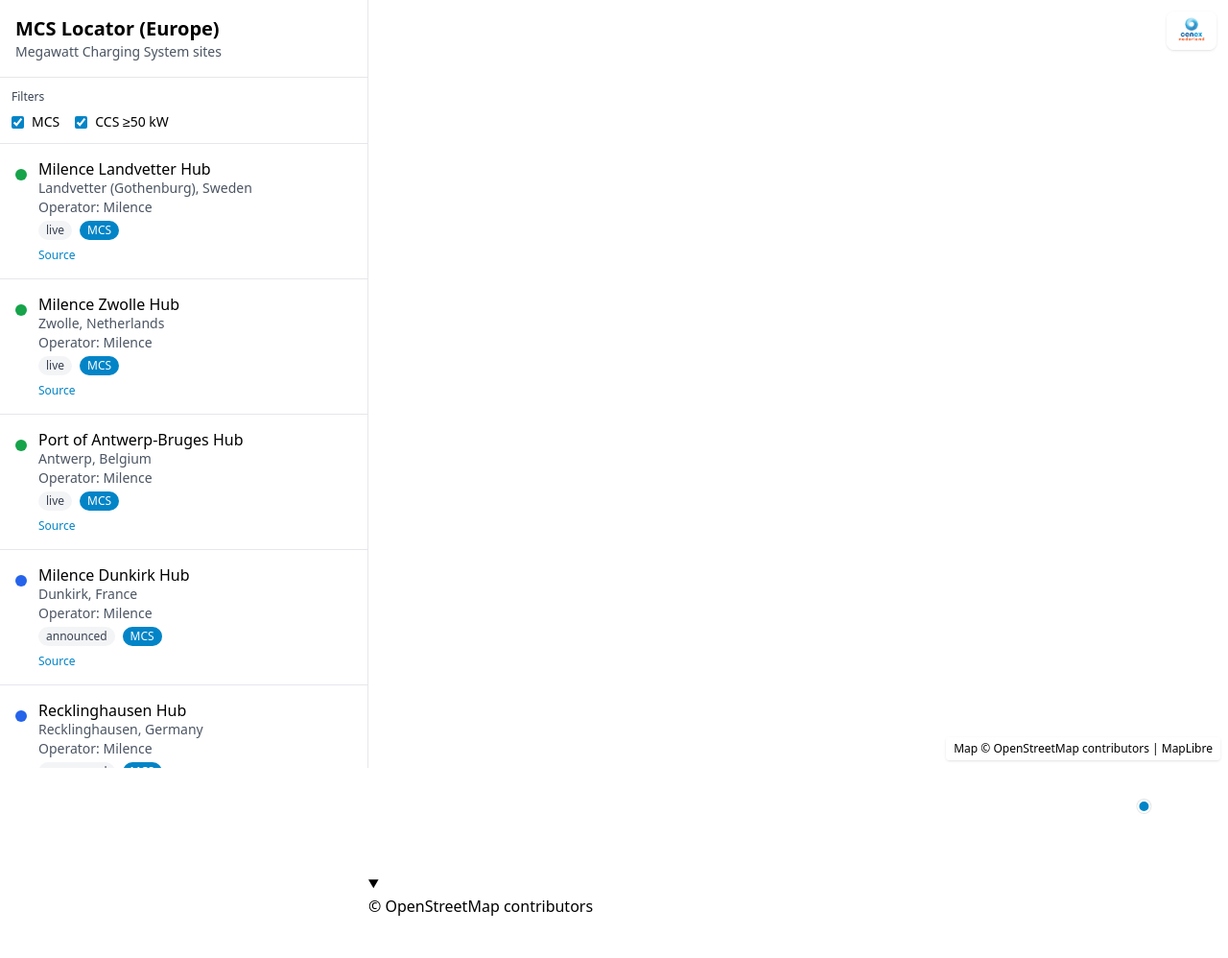
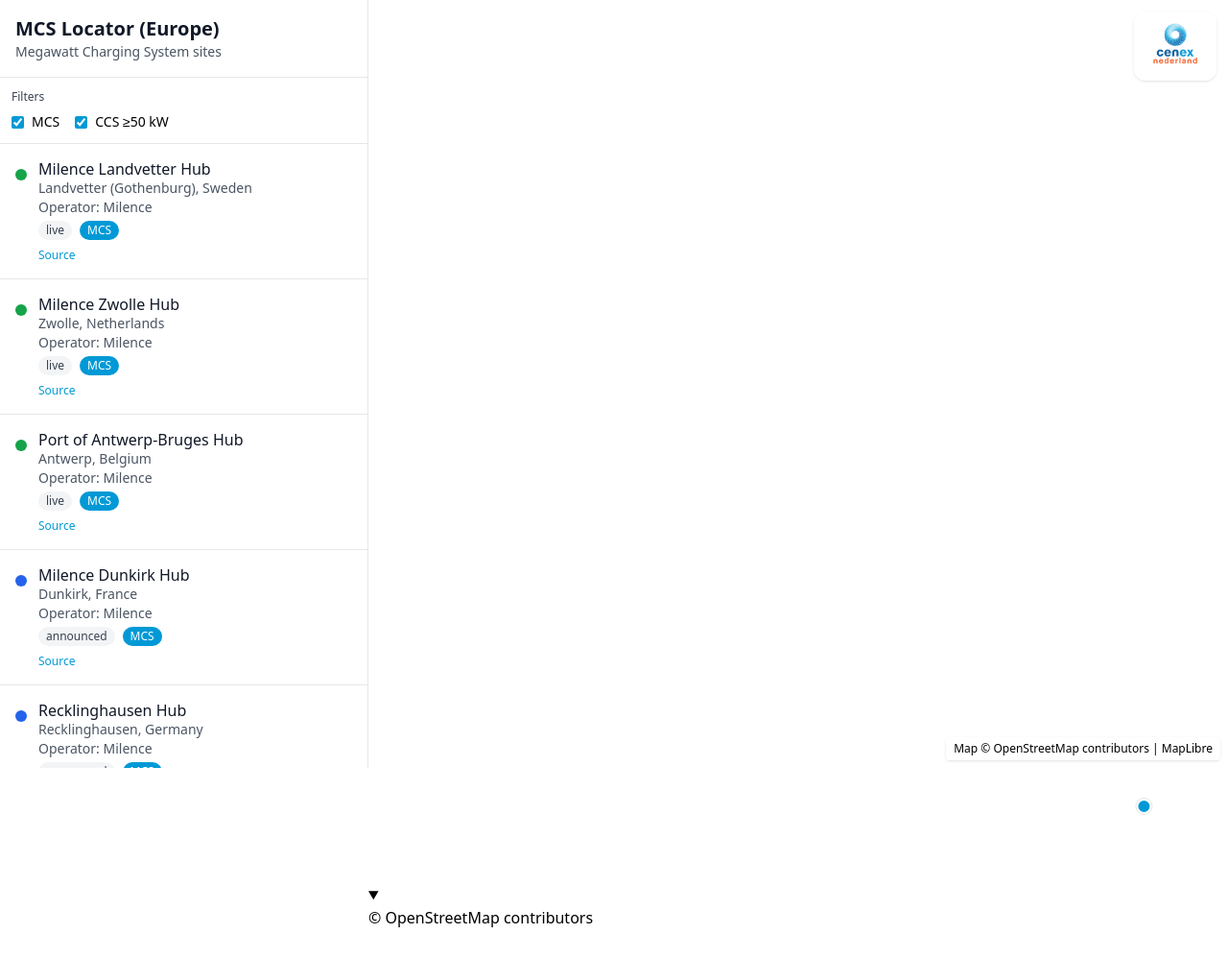
Before and after one commit to webforce-studio/mcs-ccs-locator-europe, a plain HTML site: page output/index.html in a window 1280 px wide. Shown: the top 998 px of the page at 96% size. Drawn offline with nearby package versions, Linux system fonts and the light colour scheme; no server answers.

Commit message:
feat(ui): enlarge logo and apply brand blue styling

```diff
--- a/output/index.html
+++ b/output/index.html
@@ -7,28 +7,29 @@
   <link href="vendor/maplibre-gl.css" rel="stylesheet" />
   <script src="https://cdn.tailwindcss.com"></script>
   <style>
+    :root { --brand: #0099D6; }
     html, body { height: 100%; }
     #map { height: 100%; }
-    .marker { width: 14px; height: 14px; border-radius: 9999px; border: 2px solid white; box-shadow: 0 0 0 1px rgba(0,0,0,0.1); }
-    .card-active { outline: 2px solid #0ea5e9; }
+    .marker { width: 16px; height: 16px; border-radius: 9999px; border: 2px solid white; box-shadow: 0 0 0 1px rgba(0,0,0,0.1); }
+    .card-active { outline: 2px solid var(--brand); }
   </style>
 </head>
 <body class="h-full">
-  <div class="h-full flex">
-    <aside class="w-96 max-w-full border-r border-gray-200 bg-white flex flex-col">
+  <div class="h-full flex bg-white">
+    <aside class="w-96 max-w-full border-r border-gray-200 bg-white/95 backdrop-blur-sm flex flex-col">
       <div class="p-4 border-b">
-        <h1 class="text-xl font-semibold">MCS Locator (Europe)</h1>
+        <h1 class="text-xl font-semibold text-gray-900">MCS Locator (Europe)</h1>
         <p class="text-sm text-gray-600">Megawatt Charging System sites</p>
       </div>
       <div class="p-3 border-b">
         <div class="text-xs font-medium text-gray-700 mb-2">Filters</div>
         <div class="flex items-center gap-4 text-sm">
           <label class="inline-flex items-center gap-2">
-            <input id="flt-mcs" type="checkbox" class="accent-sky-600" checked />
+            <input id="flt-mcs" type="checkbox" style="accent-color: var(--brand);" checked />
             <span>MCS</span>
           </label>
           <label class="inline-flex items-center gap-2">
-            <input id="flt-ccs" type="checkbox" class="accent-sky-600" checked />
+            <input id="flt-ccs" type="checkbox" style="accent-color: var(--brand);" checked />
             <span>CCS ≥50 kW</span>
           </label>
         </div>
@@ -38,8 +39,8 @@
     <main class="flex-1 relative">
       <div id="map" class="w-full h-full"></div>
       <div class="absolute top-3 right-3 z-10">
-        <a href="https://cenexgroup.com/netherlands/" target="_blank" rel="noopener" class="inline-flex items-center gap-2 bg-white/90 backdrop-blur rounded-lg shadow px-2 py-1">
-          <img src="assets/Cenex%20Nederland%20Logo%20vector.png" alt="Cenex Nederland" class="h-8 w-auto" loading="lazy" />
+        <a href="https://cenexgroup.com/netherlands/" target="_blank" rel="noopener" class="inline-flex items-center gap-2 bg-white/90 backdrop-blur rounded-xl shadow px-3 py-2">
+          <img src="assets/Cenex%20Nederland%20Logo%20vector.png" alt="Cenex Nederland" class="h-12 md:h-14 w-auto" loading="lazy" />
           <span class="sr-only">Cenex Nederland</span>
         </a>
       </div>
@@ -72,8 +73,8 @@
       return false;
     }
 
-    const statusColors = { live: 'bg-green-600', pilot: 'bg-orange-500', announced: 'bg-blue-600' };
-    const typeColors = { MCS: 'bg-sky-600', CCS: 'bg-rose-600' };
+    const statusColors = { live: '#16a34a', pilot: '#f97316', announced: '#2563eb' };
+    const typeColors = { MCS: 'var(--brand)', CCS: '#e11d48' };
     const cardsEl = document.getElementById('cards');
 
     const OSM_STYLE = { version: 8, sources: { osm: { type: 'raster', tiles: ['https://tile.openstreetmap.org/{z}/{x}/{y}.png'], tileSize: 256, attribution: '© OpenStreetMap contributors' } }, layers: [{ id: 'osm', type: 'raster', source: 'osm' }] };
@@ -84,15 +85,49 @@
       return res.json();
     }
 
+    function badge(html, color) {
+      return `<span class="px-2 py-0.5 rounded-full text-white text-xs" style="background-color:${color}">${html}</span>`;
+    }
+
+    function statusBadge(status) {
+      const c = statusColors[status] || '#64748b';
+      return `<span class="px-2 py-0.5 rounded-full bg-gray-100 text-gray-700 text-xs">${status || '—'}</span>`;
+    }
+
     function createCardHTML(feature, idx) {
       const p = feature.properties;
-      const badge = p.siteType || 'MCS';
-      return `<div data-idx="${idx}" class="card cursor-pointer p-4 hover:bg-gray-50"><div class="flex items-start gap-3"><div class="mt-1"><span class="inline-block w-3 h-3 rounded-full ${statusColors[p.status] || typeColors[badge] || 'bg-blue-600'}"></span></div><div class="min-w-0"><div class="font-medium leading-5">${p.name}</div><div class="text-sm text-gray-600">${p.city || ''}${p.city && p.country ? ', ' : ''}${p.country || ''}</div><div class="text-sm text-gray-600">Operator: ${p.operator || ''}</div><div class="mt-1 text-xs flex items-center gap-2"><span class="px-2 py-0.5 rounded-full bg-gray-100 text-gray-700">${p.status || '—'}</span><span class="px-2 py-0.5 rounded-full ${typeColors[badge] || 'bg-blue-600'} text-white">${badge}</span></div><div class="mt-2 text-xs"><a class="text-sky-600 hover:underline" href="${p.source}" target="_blank" rel="noopener">Source</a></div></div></div></div>`;
+      const badgeColor = typeColors[p.siteType || 'MCS'];
+      const dotColor = statusColors[p.status] || badgeColor;
+      return `<div data-idx="${idx}" class="card cursor-pointer p-4 hover:bg-gray-50">
+        <div class="flex items-start gap-3">
+          <div class="mt-1">
+            <span class="inline-block w-3 h-3 rounded-full" style="background-color:${dotColor}"></span>
+          </div>
+          <div class="min-w-0">
+            <div class="font-medium leading-5 text-gray-900">${p.name}</div>
+            <div class="text-sm text-gray-600">${p.city || ''}${p.city && p.country ? ', ' : ''}${p.country || ''}</div>
+            <div class="text-sm text-gray-600">Operator: ${p.operator || ''}</div>
+            <div class="mt-1 text-xs flex items-center gap-2">
+              ${statusBadge(p.status)}
+              ${badge(p.siteType || 'MCS', badgeColor)}
+            </div>
+            <div class="mt-2 text-xs">
+              <a class="text-[color:var(--brand)] hover:underline" href="${p.source}" target="_blank" rel="noopener">Source</a>
+            </div>
+          </div>
+        </div>
+      </div>`;
     }
 
     function createPopupHTML(p) {
-      const badge = p.siteType || 'MCS';
-      return `<div class="text-sm"><div class="font-medium">${p.name}</div><div class="text-gray-700">${p.city || ''}${p.city && p.country ? ', ' : ''}${p.country || ''}</div><div class="text-gray-700">Operator: ${p.operator || ''}</div><div class="mt-1 flex items-center gap-2"><span class="px-2 py-0.5 rounded-full bg-gray-100 text-gray-700 text-xs">${p.status || '—'}</span><span class="px-2 py-0.5 rounded-full ${typeColors[badge] || 'bg-blue-600'} text-white text-xs">${badge}</span></div><div class="mt-2 text-xs"><a class="text-sky-600 hover:underline" href="${p.source}" target="_blank" rel="noopener">Source</a></div></div>`;
+      const badgeColor = typeColors[p.siteType || 'MCS'];
+      return `<div class="text-sm">
+        <div class="font-medium">${p.name}</div>
+        <div class="text-gray-700">${p.city || ''}${p.city && p.country ? ', ' : ''}${p.country || ''}</div>
+        <div class="text-gray-700">Operator: ${p.operator || ''}</div>
+        <div class="mt-1 flex items-center gap-2">${statusBadge(p.status)} ${badge(p.siteType || 'MCS', badgeColor)}</div>
+        <div class="mt-2 text-xs"><a class="text-[color:var(--brand)] hover:underline" href="${p.source}" target="_blank" rel="noopener">Source</a></div>
+      </div>`;
     }
 
     function fitToFeatures(map, features) {
@@ -109,7 +144,6 @@
         loadGeoJSON('ccs_europe.geojson')
       ]);
 
-      // Normalize features and tag siteType
       const normalize = (fc, siteType) => (fc.features || []).map(f => ({
         type: 'Feature',
         geometry: f.geometry,
@@ -120,7 +154,6 @@
       const ccs = normalize(ccsData, 'CCS');
       const allFeatures = [...mcs, ...ccs];
 
-      // Sidebar + Map rendering with filters
       const fltMcs = document.getElementById('flt-mcs');
       const fltCcs = document.getElementById('flt-ccs');
 
@@ -129,17 +162,14 @@
       let markers = [];
 
       if (hasML) {
-        map = new maplibregl.Map({ container: 'map', style: OSM_STYLE, center: [10.4515, 51.1657], zoom: 4.5, attributionControl: true });
+        map = new maplibregl.Map({ container: 'map', style: OSM_STYLE, center: [10.4515, 51.1657], zoom: 4.8, attributionControl: true });
         map.addControl(new maplibregl.NavigationControl({ visualizePitch: true }));
         popup = new maplibregl.Popup({ closeButton: true, closeOnClick: true });
       } else {
         document.getElementById('map').innerHTML = `<iframe src=\"mcs_europe_map.html\" class=\"w-full h-full border-0\"></iframe>`;
       }
 
-      function clearMarkers() {
-        markers.forEach(m => m.remove && m.remove());
-        markers = [];
-      }
+      function clearMarkers() { markers.forEach(m => m.remove && m.remove()); markers = []; }
 
       function highlightCard(index) {
         const cardNodes = Array.from(document.querySelectorAll('#cards .card'));
@@ -154,17 +184,16 @@
         if (fltCcs.checked) enabled.push('CCS');
         const filtered = allFeatures.filter(f => enabled.includes((f.properties || {}).siteType || 'MCS'));
 
-        // Cards
         cardsEl.innerHTML = filtered.map((f, i) => createCardHTML(f, i)).join('');
 
-        // Map markers
         if (hasML) {
           clearMarkers();
           filtered.forEach((f, i) => {
             const [lng, lat] = f.geometry.coordinates;
-            const p = f.properties || {}; const badge = p.siteType || 'MCS';
+            const p = f.properties || {}; const c = typeColors[p.siteType || 'MCS'];
             const el = document.createElement('div');
-            el.className = `marker ${typeColors[badge] || 'bg-blue-600'}`;
+            el.className = 'marker';
+            el.style.backgroundColor = c;
             el.title = p.name || '';
             const marker = new maplibregl.Marker({ element: el, anchor: 'center' }).setLngLat([lng, lat]).addTo(map);
             markers.push(marker);
@@ -177,12 +206,10 @@
           fitToFeatures(map, filtered);
         }
 
-        // Card interactions
         Array.from(document.querySelectorAll('#cards .card')).forEach((card) => {
           const idx = Number(card.getAttribute('data-idx'));
           card.addEventListener('click', () => {
-            const f = filtered[idx];
-            if (!f) return;
+            const f = filtered[idx]; if (!f) return;
             const [lng, lat] = f.geometry.coordinates;
             if (hasML && map) {
               map.flyTo({ center: [lng, lat], zoom: 10 });
```
